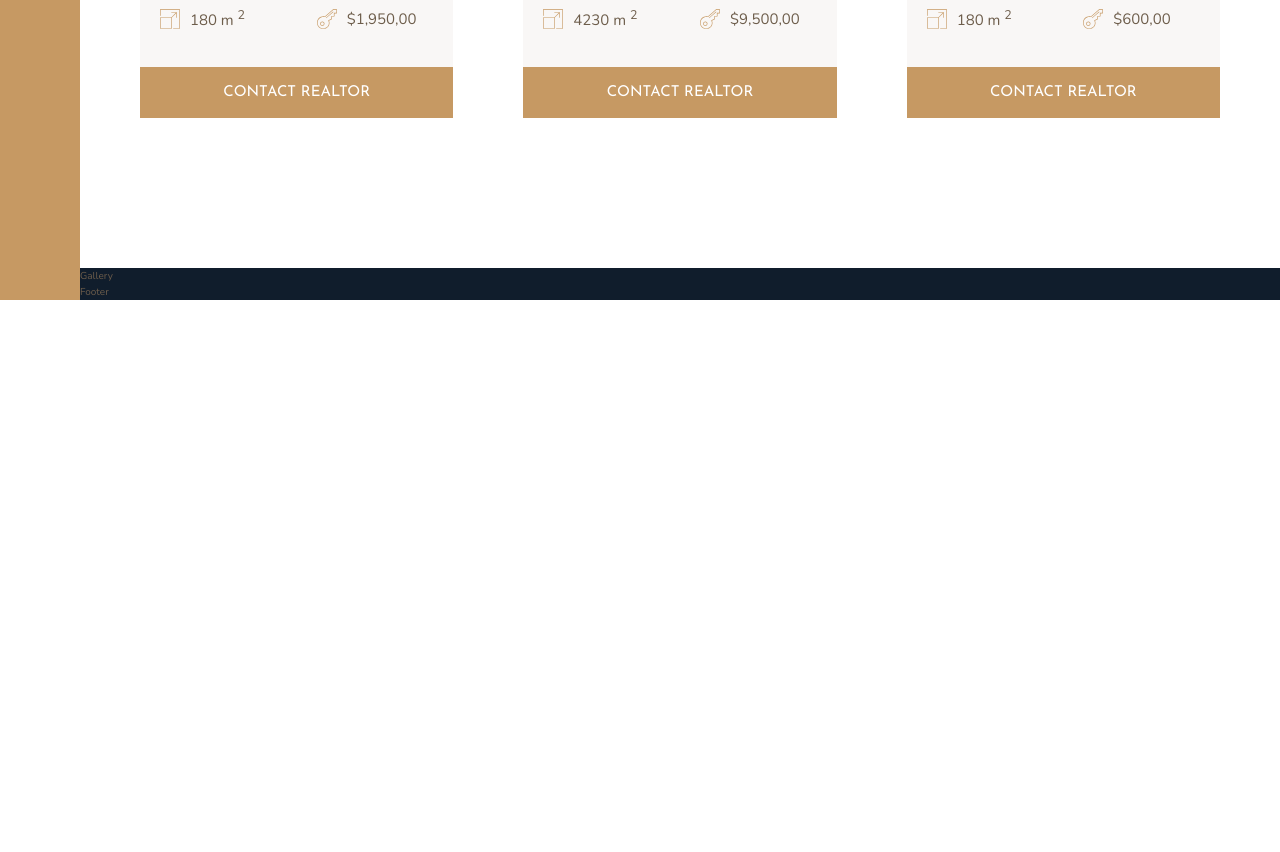
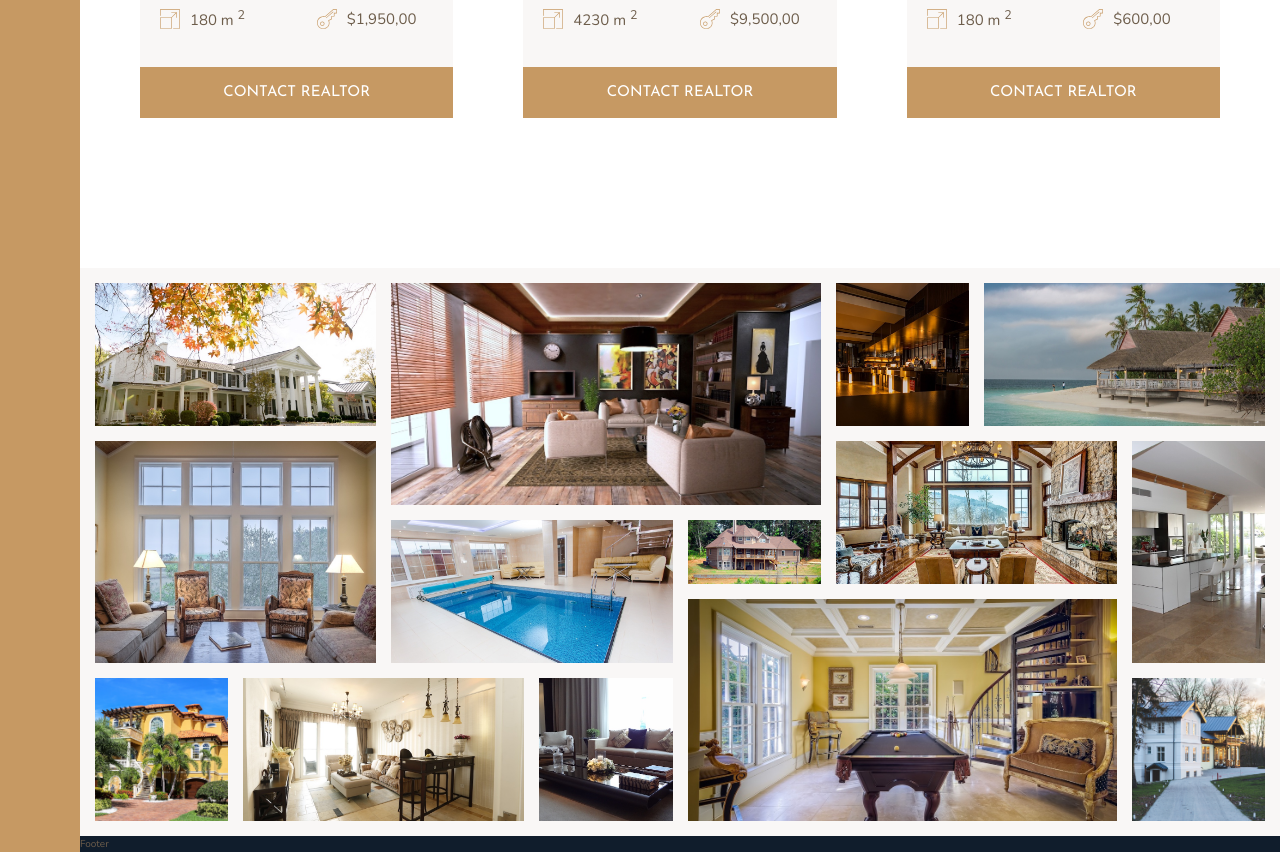
Before and after one commit to aguado-romina/Nexter, a website: page index.html in a window 1280 px wide. Shown: the part 2804-3656 px from the top of the page. Before the commit the page ends 3104 px from the top, so only its background shows below. Drawn offline with nearby package versions, Linux system fonts and the light colour scheme.

Commit message:
Building the Gallery

```diff
--- a/index.html
+++ b/index.html
@@ -329,7 +329,70 @@
       </div>
     </section>
 
-    <section class="gallery">Gallery</section>
+    <section class="gallery">
+      <figure class="gallery__item gallery__item--1">
+        <img src="img/gal-1.jpeg" alt="Gallery image 1" class="gallery__img" />
+      </figure>
+      <figure class="gallery__item gallery__item--2">
+        <img src="img/gal-2.jpeg" alt="Gallery image 2" class="gallery__img" />
+      </figure>
+      <figure class="gallery__item gallery__item--3">
+        <img src="img/gal-3.jpeg" alt="Gallery image 3" class="gallery__img" />
+      </figure>
+      <figure class="gallery__item gallery__item--4">
+        <img src="img/gal-4.jpeg" alt="Gallery image 4" class="gallery__img" />
+      </figure>
+      <figure class="gallery__item gallery__item--5">
+        <img src="img/gal-5.jpeg" alt="Gallery image 5" class="gallery__img" />
+      </figure>
+      <figure class="gallery__item gallery__item--6">
+        <img src="img/gal-6.jpeg" alt="Gallery image 6" class="gallery__img" />
+      </figure>
+      <figure class="gallery__item gallery__item--7">
+        <img src="img/gal-7.jpeg" alt="Gallery image 7" class="gallery__img" />
+      </figure>
+      <figure class="gallery__item gallery__item--8">
+        <img src="img/gal-8.jpeg" alt="Gallery image 8" class="gallery__img" />
+      </figure>
+      <figure class="gallery__item gallery__item--9">
+        <img src="img/gal-9.jpeg" alt="Gallery image 9" class="gallery__img" />
+      </figure>
+      <figure class="gallery__item gallery__item--10">
+        <img
+          src="img/gal-10.jpeg"
+          alt="Gallery image 10"
+          class="gallery__img"
+        />
+      </figure>
+      <figure class="gallery__item gallery__item--11">
+        <img
+          src="img/gal-11.jpeg"
+          alt="Gallery image 11"
+          class="gallery__img"
+        />
+      </figure>
+      <figure class="gallery__item gallery__item--12">
+        <img
+          src="img/gal-12.jpeg"
+          alt="Gallery image 12"
+          class="gallery__img"
+        />
+      </figure>
+      <figure class="gallery__item gallery__item--13">
+        <img
+          src="img/gal-13.jpeg"
+          alt="Gallery image 13"
+          class="gallery__img"
+        />
+      </figure>
+      <figure class="gallery__item gallery__item--14">
+        <img
+          src="img/gal-14.jpeg"
+          alt="Gallery image 14"
+          class="gallery__img"
+        />
+      </figure>
+    </section>
 
     <footer class="footer">Footer</footer>
   </body>
--- a/sass/_gallery.scss
+++ b/sass/_gallery.scss
@@ -1,4 +1,90 @@
 .gallery {
-  background-color: $color-secondary;
+  background-color: $color-grey-light-1;
   grid-column: full-start / full-end;
+  display: grid;
+  grid-template-columns: repeat(8, 1fr);
+  grid-template-rows: repeat(7, 5vw);
+  grid-gap: 1.5rem;
+  padding: 1.5rem;
+
+  &__item {
+    &--1 {
+      grid-row: 1 / span 2;
+      grid-column: 1 / span 2;
+    }
+
+    &--2 {
+      grid-row: 1 / span 3;
+      grid-column: 3 / span 3;
+    }
+
+    &--3 {
+      grid-row: 1 / span 2;
+      grid-column: 6 / 7;
+    }
+
+    &--4 {
+      grid-row: 1 / span 2;
+      grid-column: 7 / -1;
+    }
+
+    &--5 {
+      grid-row: 3 / span 3;
+      grid-column: 1 / span 2;
+    }
+
+    &--6 {
+      grid-row: 4 / span 2;
+      grid-column: 3 / span 2;
+    }
+
+    &--7 {
+      grid-row: 4 / 5;
+      grid-column: 5 / 6;
+    }
+
+    &--8 {
+      grid-row: 3 / span 2;
+      grid-column: 6 / span 2;
+    }
+
+    &--9 {
+      grid-row: 3 / span 3;
+      grid-column: 8 / -1;
+    }
+
+    &--10 {
+      grid-row: 6 / span 2;
+      grid-column: 1 / 2;
+    }
+
+    &--11 {
+      grid-row: 6 / span 2;
+      grid-column: 2 / span 2;
+    }
+
+    &--12 {
+      grid-row: 6 / span 2;
+      grid-column: 4 / 5;
+    }
+
+    &--13 {
+      grid-row: 5 / span 3;
+      grid-column: 5 / span 3;
+    }
+
+    &--14 {
+      grid-row: 6 / span 2;
+      grid-column: 8 / -1;
+    }
+  }
+
+  &__img {
+    width: 100%;
+    width: 100%;
+    height: 100%;
+    -o-object-fit: cover;
+    object-fit: cover;
+    display: block;
+  }
 }
```
Also changed, not shown: css/style.css.
